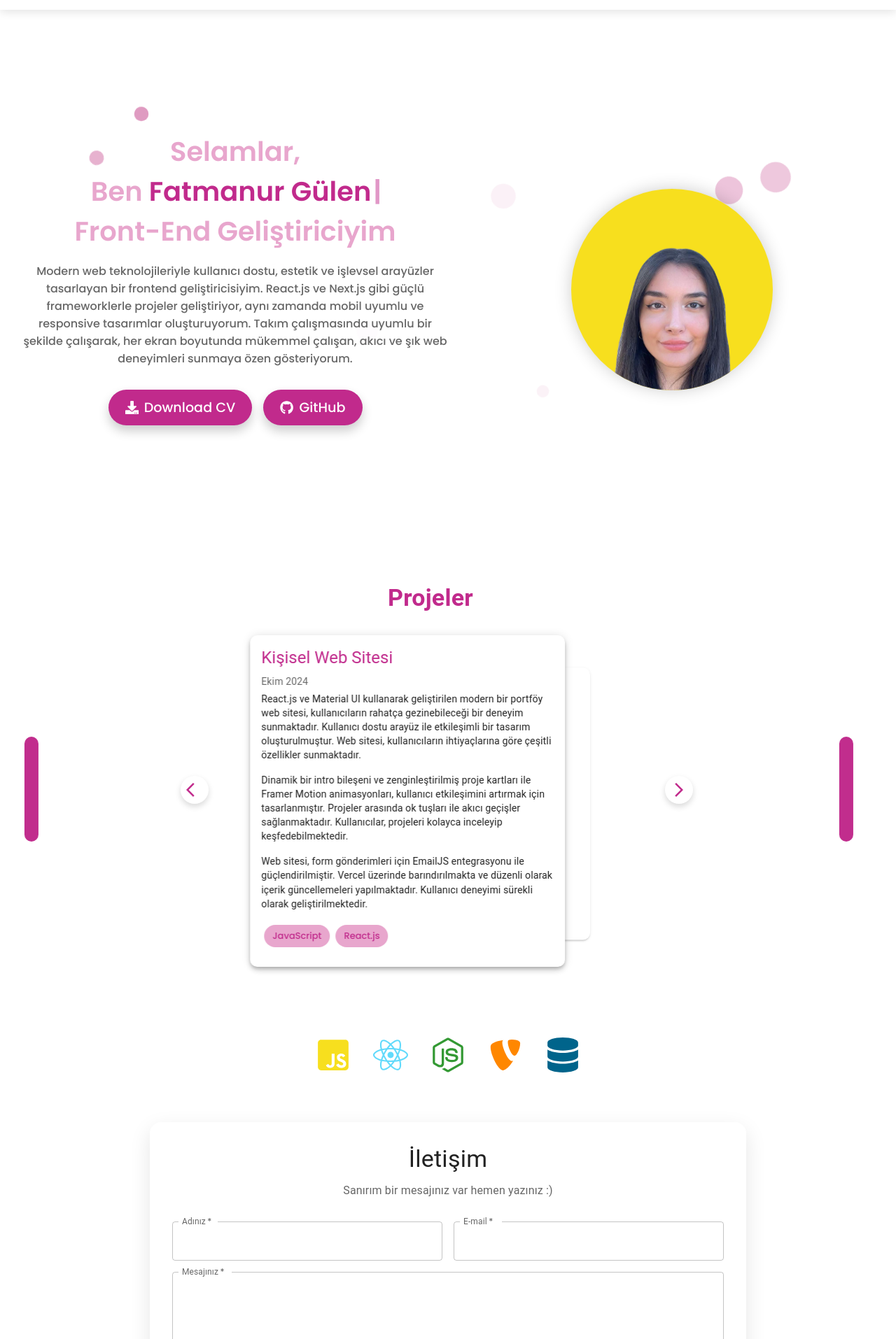
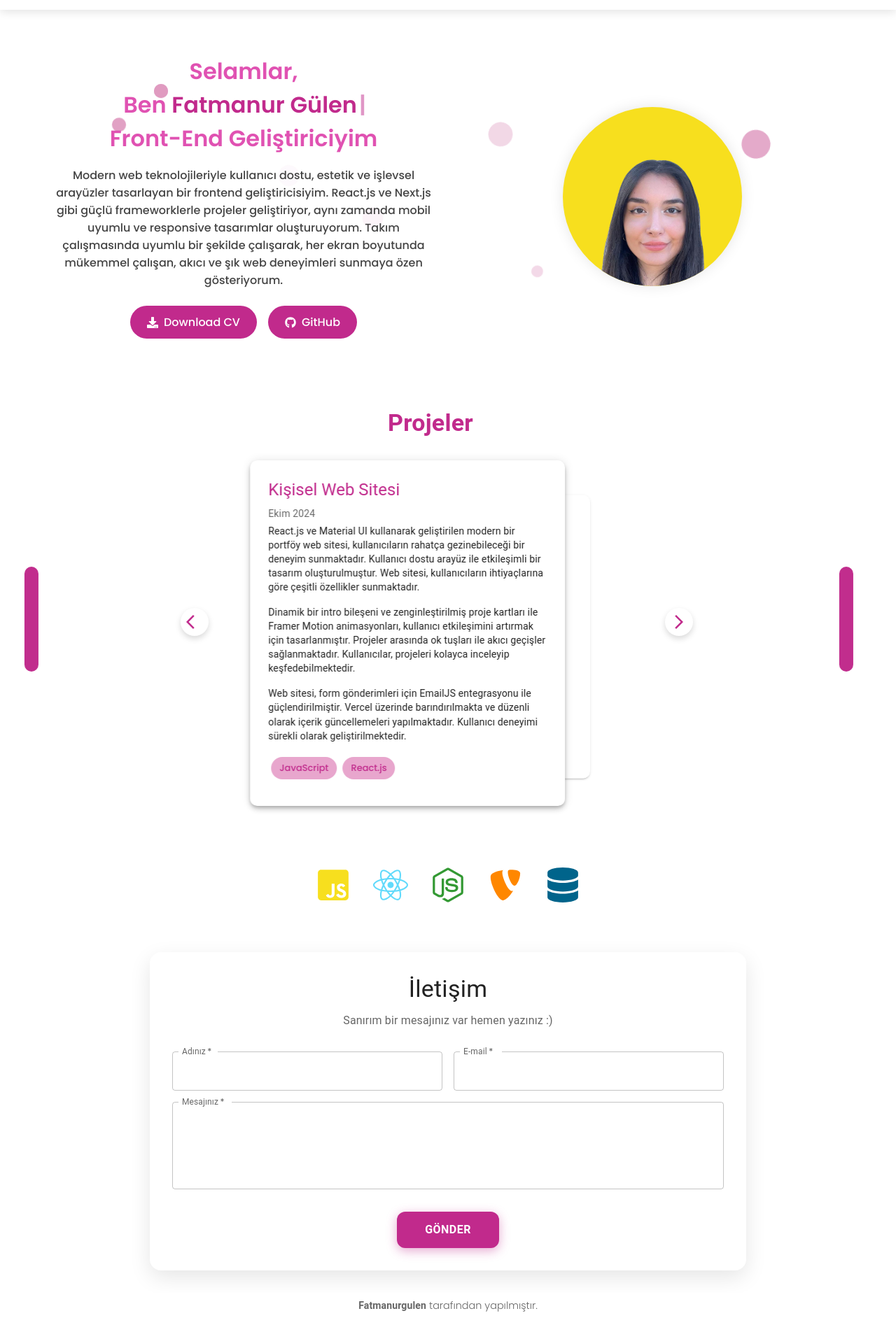
Before and after one commit to fatmanurrgulen/fatmanurgulen, a React (Create React App) app in the folder frontend/: page / in a window 1280 px wide. Shown: the part 66-1980 px from the top of the page at 70% size. After the commit the page ends 1951 px from the top, so only its background shows below. Built offline with nearby package versions, Linux system fonts and the light colour scheme.

Commit message:
mobil uyum

```diff
--- a/frontend/src/components/Contact/contact.js
+++ b/frontend/src/components/Contact/contact.js
@@ -60,10 +60,7 @@ const Contact = () => {
         <Container maxWidth="md" sx={{ mt: 3 }}>
             {/* Tools Section */}
             <Box textAlign="center" mb={8}>
-                <Typography variant="h4" component="h1" gutterBottom>
-                    Tools I Use
-                </Typography>
-                <Grid container spacing={4} justifyContent="center">
+            <Grid container spacing={4} justifyContent="center" sx={{ mt: 4, mb: 4 }}>
     <Grid item>
         <FaJsSquare
             size={50}
@@ -71,7 +68,7 @@ const Contact = () => {
                 color: "#F7DF1E",
                 transform: rotateIcons.js ? 'rotate(360deg)' : 'rotate(0deg)',
                 transition: 'transform 0.5s ease',
-                                cursor: 'pointer'
+                cursor: 'pointer',
             }}
             onMouseEnter={() => handleMouseEnter('js')}
             onMouseLeave={() => handleMouseLeave('js')}
@@ -84,7 +81,7 @@ const Contact = () => {
                 color: "#61DAFB",
                 transform: rotateIcons.react ? 'rotate(360deg)' : 'rotate(0deg)',
                 transition: 'transform 0.5s ease',
-                                cursor: 'pointer'
+                cursor: 'pointer',
             }}
             onMouseEnter={() => handleMouseEnter('react')}
             onMouseLeave={() => handleMouseLeave('react')}
@@ -97,7 +94,7 @@ const Contact = () => {
                 color: "#339933",
                 transform: rotateIcons.node ? 'rotate(360deg)' : 'rotate(0deg)',
                 transition: 'transform 0.5s ease',
-                                cursor: 'pointer'
+                cursor: 'pointer',
             }}
             onMouseEnter={() => handleMouseEnter('node')}
             onMouseLeave={() => handleMouseLeave('node')}
@@ -110,7 +107,7 @@ const Contact = () => {
                 color: "#FF8700",
                 transform: rotateIcons.typo ? 'rotate(360deg)' : 'rotate(0deg)',
                 transition: 'transform 0.5s ease',
-                                cursor: 'pointer'
+                cursor: 'pointer',
             }}
             onMouseEnter={() => handleMouseEnter('typo')}
             onMouseLeave={() => handleMouseLeave('typo')}
@@ -123,18 +120,19 @@ const Contact = () => {
                 color: "#00648B",
                 transform: rotateIcons.db ? 'rotate(360deg)' : 'rotate(0deg)',
                 transition: 'transform 0.5s ease',
-                                cursor: 'pointer'
+                cursor: 'pointer',
             }}
             onMouseEnter={() => handleMouseEnter('db')}
             onMouseLeave={() => handleMouseLeave('db')}
         />
     </Grid>
 </Grid>
+
             </Box>
 
             {/* Contact Section */}
             <div ref={contactSection} id="contact">
-                <Paper elevation={3} sx={{ padding: 4, borderRadius: 4, boxShadow: "0px 10px 30px rgba(0, 0, 0, 0.1)" }}>
+                <Paper elevation={3} sx={{ padding: 4, borderRadius: 4, boxShadow: "0px 10px 30px rgba(0, 0, 0, 0.1)", mb: 4 }}>
                     <Typography variant="h4" component="h1" gutterBottom textAlign="center">
                         İletişim
                     </Typography>
--- a/frontend/src/components/Footer/footer.css
+++ b/frontend/src/components/Footer/footer.css
@@ -1,21 +1,22 @@
-.footer {
+/* .footer {
     width: 100%;
-    height: auto; /* Yüksekliği otomatik ayarlıyoruz */
+    height: auto;
     color: #666;
     background: rgb(255, 255, 255);
     display: flex;
     align-items: center;
     justify-content: center;
-    padding: 1rem; /* Padding ekleyerek alanı artırıyoruz */
+    padding: 1rem;
     font-weight: 300;
     font-size: 0.9rem;
-    text-align: center; /* Metni ortalıyoruz */
+    text-align: center;
 }
 
-/* Mobil görünüm için */
+
 @media (max-width: 768px) {
     .footer {
-        font-size: 0.8rem; /* Daha küçük yazı boyutu */
-        padding: 0.5rem; /* Daha az padding */
+        font-size: 0.8rem;
+        padding: 0.5rem;
     }
 }
+*/
--- a/frontend/src/components/Footer/footer.js
+++ b/frontend/src/components/Footer/footer.js
@@ -1,12 +1,29 @@
 import React from 'react';
-import './footer.css';
+import { Box, Typography } from '@mui/material';
 
 const Footer = () => {
   return (
-    <footer className='footer'>
-      <span style={{ fontWeight: 'bold' }}>Fatmanurgulen</span>&nbsp;tarafından yapılmıştır.
-    </footer>
+    <Box
+      component="footer"
+      sx={{
+        width: '100%',
+        bgcolor: '#ffffff',
+        color: '#666',
+        display: 'flex',
+        alignItems: 'center',
+        justifyContent: 'center',
+        paddingY: { xs: '0.5rem', sm: '0.75rem', md: '0.5rem' }, // Daha ince padding
+        fontWeight: 300,
+        fontSize: { xs: '0.8rem', sm: '0.9rem' },
+        textAlign: 'center',
+      }}
+    >
+      <Typography variant="body2" component="span" fontWeight="bold">
+        Fatmanurgulen
+      </Typography>
+      &nbsp;tarafından yapılmıştır.
+    </Box>
   );
-}
+};
 
 export default Footer;
--- a/frontend/src/components/Intro/intro.css
+++ b/frontend/src/components/Intro/intro.css
@@ -1,108 +1,57 @@
-html {
-  scroll-behavior: smooth;
-}
-/* Genel ayarlar */
+/* Ana alan */
 #intro {
-  min-height: 100vh;
-  width: 100%;
-  max-width: 85rem;
-  margin: 0 auto;
-  overflow: hidden;
-  position: relative;
-  display: grid;
-  grid-template-columns: repeat(auto-fit, minmax(300px, 1fr));
+  display: flex;
+  flex-direction: column;
   align-items: center;
   justify-content: center;
-  padding: 2rem;
+  padding: 6vh 1.5rem;
+  gap: 2rem;
+  max-width: 1200px;
+  margin: 0 auto;
+  position: relative;
   box-sizing: border-box;
-  margin-top: -1rem;
-  transition: all 0.8s ease; /* Daha yumuşak bir geçiş */
+  overflow: hidden;
 }
 
-/* İçerik ayarları */
-.intro-content {
-  flex: 1;
-  display: flex;
-  flex-direction: column;
-  justify-content: center;
-  margin-left: -1rem;
-  transition: margin 0.8s ease, transform 0.5s ease; /* Transform eklendi */
-  text-align: center;
-  animation: fadeInUp 1s ease both; /* Yukarıdan gelen yumuşak bir giriş animasyonu */
-}
-
-@keyframes fadeInUp {
-  0% {
-    opacity: 0;
-    transform: translateY(50px);
-  }
-  100% {
-    opacity: 1;
-    transform: translateY(0);
+/* Büyük ekranlarda yatay hizalama */
+@media (min-width: 900px) {
+  #intro {
+    flex-direction: row;
+    padding: 8vh 2rem;
   }
 }
 
+/* Sol içerik */
+.intro-content {
+  flex: 1;
+  text-align: center;
+}
+
+/* Başlık */
 .intro-heading {
-  font-size: clamp(1.5rem, 3vw, 2.5rem);
+  font-size: clamp(1.8rem, 2.5vw, 2.8rem);
+  color: #e052b2;
   font-weight: bold;
-  color: #e8a6cd;
-  animation: slideInLeft 1.2s cubic-bezier(0.68, -0.55, 0.27, 1.55) both;}
-
-@keyframes slideInLeft {
-  0% {
-    opacity: 0;
-    transform: translateX(-50px);
-  }
-  100% {
-    opacity: 1;
-    transform: translateX(0);
-  }
+  margin-bottom: 1rem;
 }
 
 .intro-name {
   color: #c12a8c;
-  display: inline-block;
-  white-space: nowrap;
-  position: relative;
-  animation: bounceIn 1.5s ease both; /* Bounce efektiyle giriş */
 }
 
-@keyframes bounceIn {
-  0%, 20%, 40%, 60%, 80%, 100% {
-    transform: translateY(0);
-  }
-  40% {
-    transform: translateY(-30px);
-  }
-  60% {
-    transform: translateY(-15px);
-  }
+/* Açıklama */
+.intro-description {
+  font-size: 1rem;
+  color: #444;
+  max-width: 40rem;
+  margin: 0 auto 1.5rem;
 }
 
-.intro-description {
-  font-size: 1rem;
-  color: #666;
-  margin: 1rem 0;
-  max-width: 40rem;
-  animation: fadeIn 1.2s ease both; /* İçeriğin ortaya çıkışı */
-}
-
-@keyframes fadeIn {
-  0% {
-    opacity: 0;
-  }
-  100% {
-    opacity: 1;
-  }
-}
-
-/* Buton grubu ve hover animasyonları */
+/* Buton grubu */
 .btn-group {
   display: flex;
   gap: 1rem;
-  margin-top: 1rem;
-  z-index: 2;
-  flex-wrap: nowrap;
+  flex-wrap: wrap;
   justify-content: center;
 }
 
@@ -110,236 +59,58 @@ html {
   background-color: #c12a8c;
   color: #fff;
   padding: 0.7rem 1.5rem;
-  font-size: 1.2rem;
-  border-radius: 2rem;
+  border-radius: 30px;
+  font-size: 1rem;
+  text-decoration: none;
   display: flex;
   align-items: center;
   gap: 0.5rem;
-  text-decoration: none;
-  transition: background-color 0.4s ease, transform 0.4s ease; /* Daha yumuşak bir geçiş */
-  white-space: nowrap;
-  justify-content: center;
-  box-shadow: 0 8px 15px rgba(0, 0, 0, 0.2); /* Hafif gölge efekti */
-  min-width: auto;
+  transition: all 0.3s ease;
 }
 
 .btn:hover {
   background-color: #e09bc1;
-  transform: scale(1.05) translateY(-5px); /* Hover durumunda yükselme ve büyüme efekti */
-  box-shadow: 0 12px 25px rgba(0, 0, 0, 0.3); /* Daha belirgin bir gölge */
-
-}
-.btn:active {
-  transform: scale(0.95) translateY(0);
-  box-shadow: none; /* Tıklama durumunda gölge kaybolabilir */
+  transform: translateY(-3px);
 }
 
-
-/* Görsel ayarları */
+/* Görsel */
 .intro-bg-wrapper {
   flex: 1;
   display: flex;
   justify-content: center;
-  margin-right: -2rem;
-  z-index: 1;
-  transition: margin-right 0.5s ease;
+  align-items: center;
 }
 
 .intro-bg {
-  width: 22rem;
-  height: 22rem;
+  width: 16rem;
+  height: 16rem;
+  object-fit: cover;
+  border-radius: 50%;
   background-color: #f7df1e;
-  border-radius: 50%;
-  object-fit: cover;
-  box-shadow: 0 0 25px rgba(0, 0, 0, 0.2);
-  transition: transform 0.8s ease-in-out, box-shadow 0.8s ease-in-out;
-  animation: floating 3s ease-in-out infinite; /* Hafif yukarı-aşağı hareket eden görsel */
+  box-shadow: 0 0 20px rgba(0, 0, 0, 0.1);
 }
 
-@keyframes floating {
-  0% {
-    transform: translateY(0);
-  }
-  50% {
-    transform: translateY(-5px);
-  }
-  100% {
-    transform: translateY(0);
-  }
-}
-
-/* Responsive ayarlar */
-/* 1440px ve yukarısı */
-@media (min-width: 1440px) {
-  #intro {
-    padding: 3rem;
-  }
-
-  .intro-heading {
-    font-size: clamp(2.5rem, 3vw, 3.5rem);
-  }
-
-  .intro-bg {
-    width: 22rem;
-    height: 22rem;
-  }
-}
-
-/* 1024px - 1440px arası */
-@media (min-width: 1024px) and (max-width: 1440px) {
-  #intro {
-    grid-template-columns: 1fr 1fr;
-    padding: 2rem;
-  }
-
-  .intro-content {
-    text-align: center;
-    margin: 0;
-  }
-
-  .intro-heading {
-    font-size: clamp(1.8rem, 3vw, 2.5rem);
-  }
-
-  .intro-bg-wrapper {
-    margin-top: 2rem;
-    justify-content: center;
-  }
-
-  .intro-bg {
-    width: 18rem;
-    height: 18rem;
-  }
-}
-
-/* 800px - 1024px arası */
-@media (min-width: 800px) and (max-width: 1024px) {
-  #intro {
-    padding: 2rem;
-  }
-
-  .intro-heading {
-    font-size: clamp(1.6rem, 3vw, 2.2rem);
-  }
-
-  .intro-content {
-    text-align: center;
-    margin: 0;
-  }
-
-  .btn {
-    font-size: 1.1rem;
-    padding: 0.6rem 1.2rem;
-  }
-
-  .intro-bg {
-    width: 17rem;
-    height: 17rem;
-  }
-}
-
-/* 600px - 800px arası */
-@media (min-width: 600px) and (max-width: 800px) {
-  #intro {
-    padding: 1.8rem;
-  }
-
-  .intro-heading {
-    font-size: clamp(1.5rem, 3vw, 2.1rem);
-  }
-
-  .intro-content {
-    text-align: center;
-    margin: 0;
-  }
-  .btn-group {
-    display: flex; /* Butonları yan yana yerleştirmek için flex kullan */
-    justify-content: center; /* Butonları ortala */
-    gap: 1rem; /* Butonlar arasındaki boşluğu ayarla */
-  }
-  .btn {
-    font-size: 1.05rem;
-    padding: 0.55rem 1.15rem;
-  }
-
-  .intro-bg {
-    width: 16.5rem;
-    height: 16.5rem;
-  }
-}
-
-/* 400px - 600px arası */
-@media (min-width: 400px) and (max-width: 600px) {
-  #intro {
-    padding: 1.5rem;
-  }
-
-  .intro-heading {
-    font-size: clamp(1.4rem, 3vw, 2rem);
-  }
-
-  .intro-content {
-    text-align: center;
-    margin: 0;
-  }
-
-  .btn {
-    font-size: 1rem;
-    padding: 0.5rem 1rem;
-  }
-
-  .intro-bg {
-    width: 16rem;
-    height: 16rem;
-    margin-top: -4rem;
-  }
-}
-
-/* 0px - 400px arası */
-@media (max-width: 400px) {
-  #intro {
-    padding: 1.2rem;
-    display: flex;
-    flex-direction: column;
-    align-items: center; /* İçeriği yatay olarak ortalar */
-  }
-
-  .intro-heading {
-    font-size: clamp(1.2rem, 3vw, 1.8rem);
-  }
-
-  .intro-content {
-    text-align: center;
-    margin: 0;
-  }
-
-  .btn {
-    font-size: 0.9rem;
-    padding: 0.4rem 0.8rem;
-    margin-bottom: 2rem;
-  }
-
-  .intro-bg-wrapper {
-    display: flex;
-    justify-content: center; /* Yatayda ortalar */
-    align-items: center; /* Dikeyde ortalar */
-    width: 100%;
-    margin: 0 auto; /* Ortalanmış yapar */
-  }
-
+/* Responsive görsel */
+@media (max-width: 900px) {
   .intro-bg {
     width: 14rem;
     height: 14rem;
   }
 }
-@media (max-width: 350px) {
+
+@media (max-width: 600px) {
   .intro-heading {
-    font-size: clamp(1rem, 3vw, 1.5rem); /* Daha küçük ekranlarda daha ufak başlık */
+    font-size: 1.8rem;
+  }
+
+  .btn {
+    font-size: 0.9rem;
+    padding: 0.6rem 1.2rem;
   }
 
   .intro-bg {
     width: 12rem;
-    height: 12rem; /* Daha küçük ekranlar için görsel boyutu azaltıldı */
+    height: 12rem;
   }
 }
 
@@ -349,8 +120,9 @@ html {
   background-color: #e09bc1;
   border-radius: 50%;
   pointer-events: none;
-  animation: rise 5s infinite;
+  animation: rise 5s infinite ease-in-out;
   z-index: -1;
+  opacity: 0.5;
 }
 
 @keyframes rise {
@@ -364,6 +136,7 @@ html {
   }
 }
 
+/* Baloncukların konumları */
 .bubble-1 { width: 20px; height: 20px; top: 30%; left: 10%; animation-delay: 0s; }
 .bubble-2 { width: 30px; height: 30px; top: 50%; left: 25%; animation-delay: 1s; }
 .bubble-3 { width: 25px; height: 25px; top: 70%; left: 40%; animation-delay: 2s; }
--- a/frontend/src/components/Projects/projects.js
+++ b/frontend/src/components/Projects/projects.js
@@ -7,7 +7,7 @@ import ArrowForwardIosIcon from '@mui/icons-material/ArrowForwardIos';
 
 const theme = createTheme();
 
-// Stil edilmiş ana kart
+// Styled Components
 const StyledCard = styled(Card)(({ theme }) => ({
   transition: 'transform 0.3s, box-shadow 0.3s',
   borderRadius: '10px',
@@ -21,9 +21,9 @@ const StyledCard = styled(Card)(({ theme }) => ({
   },
   width: '100%',
   maxWidth: '450px',
+  padding: '10px', // Added padding for consistency across breakpoints
   '@media (max-width: 600px)': {
-    maxWidth: '100%',  // Mobilde tam genişlik
-    padding: '10px',
+    maxWidth: '100%',
   },
 }));
 
@@ -41,13 +41,12 @@ const BackgroundCard = styled(Card)(({ theme }) => ({
   transform: 'translateY(-50%)',
   '@media (max-width: 600px)': {
     width: '90%',
-    right: '5%',  // Mobilde daha ortada
-    height: 'auto',  // Yükseklik mobilde otomatik ayarlansın
+    right: '5%',
+    height: 'auto', // Responsive height adjustment
   },
 }));
 
-
-// Dalgalanma animasyonu
+// Wave Animation
 const waveAnimation = {
   hidden: { x: 0, opacity: 0 },
   visible: {
@@ -62,7 +61,7 @@ const waveAnimation = {
   },
 };
 
-// Kart animasyonları
+// Card Animation
 const cardVariants = {
   hiddenRight: { opacity: 0, rotateY: 180, x: 300 },
   hiddenLeft: { opacity: 0, rotateY: -180, x: -300 },
@@ -85,7 +84,7 @@ const Projects = () => {
   const [activeProject, setActiveProject] = useState(0);
   const [direction, setDirection] = useState('right');
   const [autoSlide, setAutoSlide] = useState(true);
-  const [isMobile, setIsMobile] = useState(window.innerWidth < 600); // Başlangıçta boyut kontrolü
+  const [isMobile, setIsMobile] = useState(window.innerWidth < 600);
   const [isHovered, setIsHovered] = useState(false);
 
   const projectData = [
@@ -156,7 +155,6 @@ const Projects = () => {
     setAutoSlide(true);
   };
 
-
   const waveStyle = (position) => ({
     position: 'absolute',
     top: '35%',
@@ -168,7 +166,7 @@ const Projects = () => {
     [position]: '0',
     transform: 'translateY(-50%)',
     '@media (max-width: 600px)': {
-      display: 'none',  // Mobilde gizleyelim
+      display: 'none', // Hidden on mobile
     },
   });
 
@@ -203,7 +201,7 @@ const Projects = () => {
             transform: 'translateX(-25px)',
             '@media (max-width: 600px)': {
               justifyContent: 'center',
-      transform: 'translateX(0)', // Mobilde ortalamak için sıfırlıyoruz
+              transform: 'translateX(0)',
             },
           }}
         >
@@ -211,7 +209,6 @@ const Projects = () => {
         </Typography>
 
         <Grid container spacing={4} justifyContent="center" sx={{ position: 'relative' }}>
-          {/* Sol dalgalanma animasyonu */}
           {!isMobile && (
             <motion.div
               initial="hidden"
@@ -222,8 +219,6 @@ const Projects = () => {
           )}
 
           <Grid item xs={12} sm={8} md={6} sx={{ position: 'relative' }}>
-
-            {/* Arka plan kartı */}
             <BackgroundCard />
 
             <motion.div
@@ -238,7 +233,8 @@ const Projects = () => {
                 onMouseEnter={handleCardHover}
                 onMouseLeave={handleCardLeave}
                 className={isHovered ? 'hovered' : ''}
-            onClick={handleCardClick}>
+                onClick={handleCardClick}
+              >
                 <CardContent>
                   <Typography variant="h5" component="div" gutterBottom sx={{ color: '#c12a8c' }}>
                     {projectData[activeProject].title}
@@ -253,7 +249,11 @@ const Projects = () => {
                   ))}
                   <div style={{ display: 'flex', flexWrap: 'wrap', marginTop: '8px' }}>
                     {projectData[activeProject].technologies.map((tech) => (
-                      <Chip key={tech} label={tech} sx={{ margin: '4px', backgroundColor: '#e8a6cd', color: '#c12a8c' }} />
+                      <Chip
+                        key={tech}
+                        label={tech}
+                        sx={{ margin: '4px', backgroundColor: '#e8a6cd', color: '#c12a8c' }}
+                      />
                     ))}
                   </div>
                 </CardContent>
@@ -267,15 +267,15 @@ const Projects = () => {
                 top: '50%',
                 transform: 'translateY(-50%)',
                 zIndex: 3,
-    width: '40px', // Genişlik
-    height: '40px', // Yükseklik
+                width: '40px',
+                height: '40px',
                 backgroundColor: '#ffffff',
-    borderRadius: '50%', // Yuvarlak yapar
+                borderRadius: '50%',
                 boxShadow: '0 4px 8px rgba(0, 0, 0, 0.15)',
                 transition: 'all 0.3s ease-in-out',
-    display: { xs: 'none', sm: 'flex' }, // Flexbox kullanarak simgeyi ortalıyoruz
-    alignItems: 'center', // Dikey ortalama
-    justifyContent: 'center', // Yatay ortalama
+                display: { xs: 'none', sm: 'flex' },
+                alignItems: 'center',
+                justifyContent: 'center',
                 '&:hover': {
                   backgroundColor: '#e0e0e0',
                   boxShadow: '0 6px 12px rgba(0, 0, 0, 0.25)',
@@ -319,11 +319,8 @@ const Projects = () => {
             >
               <ArrowForwardIosIcon sx={{ color: '#c12a8c', fontSize: { xs: '16px', sm: '20px', md: '24px' } }} />
             </IconButton>
-
-
           </Grid>
 
-          {/* Sağ dalgalanma animasyonu */}
           {!isMobile && (
             <motion.div
               initial="hidden"
```
Lines whose indentation alone changed are shown as unchanged.
